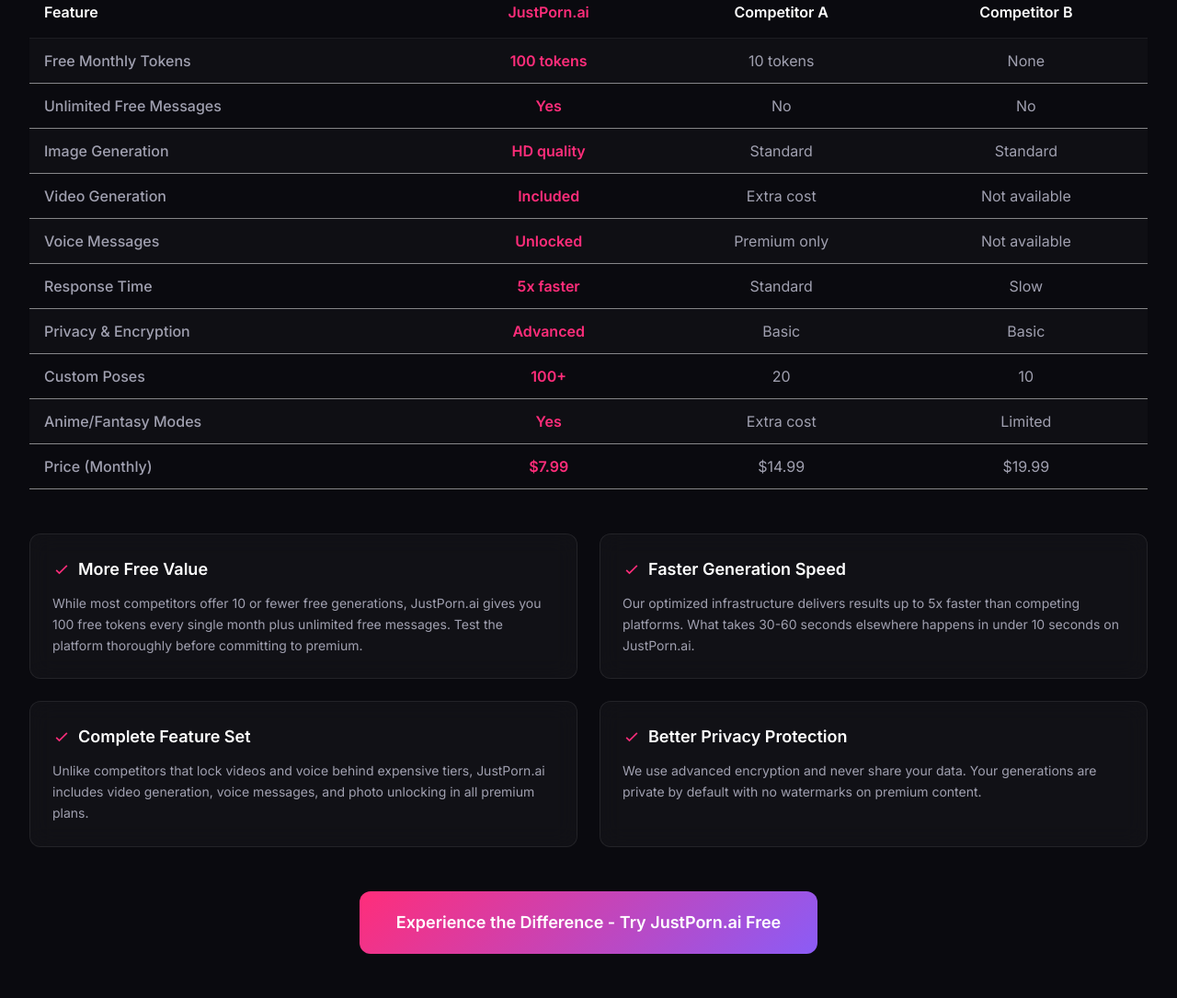
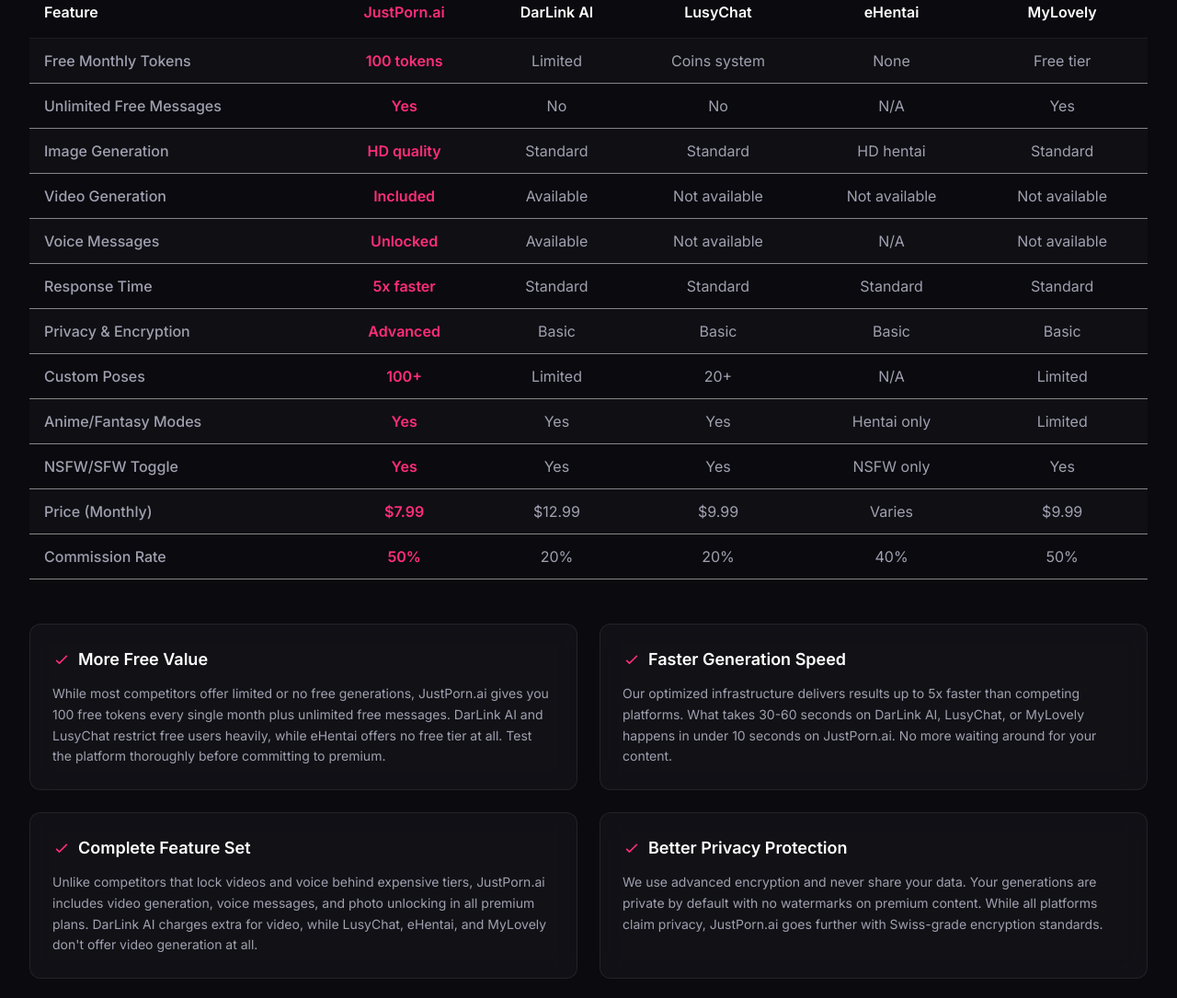
Before and after one commit to ai-affi/justporn-ai.com, a website: page index.html in a window 1280 px wide. Shown: the part 3836-4921 px from the top of the page at 92% size. Drawn offline with nearby package versions, Linux system fonts and the light colour scheme.

Commit message:
Update comparison table with real competitors (DarLink, LusyChat, eHentai, MyLovely), add 400+ words competitor analysis, add affiliate link cloaking via _redirects, add nofollow links, update affiliate base URL to /go

```diff
--- a/content.json
+++ b/content.json
@@ -122,36 +122,58 @@
     "subtitle": "See why users choose JustPorn.ai over the competition",
     "intro": "The AI adult content market has exploded with options, but not all generators deliver the same quality, speed, and privacy. We compared JustPorn.ai against the most popular alternatives to show you exactly what sets us apart.",
     "table": {
-      "headers": ["Feature", "JustPorn.ai", "Competitor A", "Competitor B"],
+      "headers": ["Feature", "JustPorn.ai", "DarLink AI", "LusyChat", "eHentai", "MyLovely"],
       "rows": [
-        ["Free Monthly Tokens", "100 tokens", "10 tokens", "None"],
-        ["Unlimited Free Messages", "Yes", "No", "No"],
-        ["Image Generation", "HD quality", "Standard", "Standard"],
-        ["Video Generation", "Included", "Extra cost", "Not available"],
-        ["Voice Messages", "Unlocked", "Premium only", "Not available"],
-        ["Response Time", "5x faster", "Standard", "Slow"],
-        ["Privacy & Encryption", "Advanced", "Basic", "Basic"],
-        ["Custom Poses", "100+", "20", "10"],
-        ["Anime/Fantasy Modes", "Yes", "Extra cost", "Limited"],
-        ["Price (Monthly)", "$7.99", "$14.99", "$19.99"]
+        ["Free Monthly Tokens", "100 tokens", "Limited", "Coins system", "None", "Free tier"],
+        ["Unlimited Free Messages", "Yes", "No", "No", "N/A", "Yes"],
+        ["Image Generation", "HD quality", "Standard", "Standard", "HD hentai", "Standard"],
+        ["Video Generation", "Included", "Available", "Not available", "Not available", "Not available"],
+        ["Voice Messages", "Unlocked", "Available", "Not available", "N/A", "Not available"],
+        ["Response Time", "5x faster", "Standard", "Standard", "Standard", "Standard"],
+        ["Privacy & Encryption", "Advanced", "Basic", "Basic", "Basic", "Basic"],
+        ["Custom Poses", "100+", "Limited", "20+", "N/A", "Limited"],
+        ["Anime/Fantasy Modes", "Yes", "Yes", "Yes", "Hentai only", "Limited"],
+        ["NSFW/SFW Toggle", "Yes", "Yes", "Yes", "NSFW only", "Yes"],
+        ["Price (Monthly)", "$7.99", "$12.99", "$9.99", "Varies", "$9.99"],
+        ["Commission Rate", "50%", "20%", "20%", "40%", "50%"]
       ]
     },
     "sections": [
       {
         "title": "More Free Value",
-        "content": "While most competitors offer 10 or fewer free generations, JustPorn.ai gives you 100 free tokens every single month plus unlimited free messages. Test the platform thoroughly before committing to premium."
+        "content": "While most competitors offer limited or no free generations, JustPorn.ai gives you 100 free tokens every single month plus unlimited free messages. DarLink AI and LusyChat restrict free users heavily, while eHentai offers no free tier at all. Test the platform thoroughly before committing to premium."
       },
       {
         "title": "Faster Generation Speed",
-        "content": "Our optimized infrastructure delivers results up to 5x faster than competing platforms. What takes 30-60 seconds elsewhere happens in under 10 seconds on JustPorn.ai."
+        "content": "Our optimized infrastructure delivers results up to 5x faster than competing platforms. What takes 30-60 seconds on DarLink AI, LusyChat, or MyLovely happens in under 10 seconds on JustPorn.ai. No more waiting around for your content."
       },
       {
         "title": "Complete Feature Set",
-        "content": "Unlike competitors that lock videos and voice behind expensive tiers, JustPorn.ai includes video generation, voice messages, and photo unlocking in all premium plans."
+        "content": "Unlike competitors that lock videos and voice behind expensive tiers, JustPorn.ai includes video generation, voice messages, and photo unlocking in all premium plans. DarLink AI charges extra for video, while LusyChat, eHentai, and MyLovely don't offer video generation at all."
       },
       {
         "title": "Better Privacy Protection",
-        "content": "We use advanced encryption and never share your data. Your generations are private by default with no watermarks on premium content."
+        "content": "We use advanced encryption and never share your data. Your generations are private by default with no watermarks on premium content. While all platforms claim privacy, JustPorn.ai goes further with Swiss-grade encryption standards."
+      },
+      {
+        "title": "DarLink AI - Limited Free Tier",
+        "content": "DarLink AI markets itself as a free AI girlfriend generator with chat, photos, and video capabilities. However, their free tier is extremely limited - you get barely enough tokens to test the platform. Based in Switzerland under FAMELINK SA, DarLink AI focuses more on the girlfriend simulation aspect rather than pure content generation. Their pricing starts at $12.99/month with only a 20% affiliate commission. While they offer NSFW/SFW toggle and custom characters, their video generation requires expensive add-ons and their response times are noticeably slower than JustPorn.ai. The platform feels more like a dating sim than a serious content creation tool."
+      },
+      {
+        "title": "LusyChat - Coin System Trap",
+        "content": "LusyChat operates on a frustrating coin-based system where free users quickly run out of currency and must constantly purchase more. Their NSFW character AI chat focuses heavily on roleplay rather than visual content generation. While they offer character creation and image generation, the quality is standard at best. Their 70% OFF promotions are misleading - the base prices are inflated to make discounts seem larger. At $9.99/month with only 20% affiliate commission, LusyChat provides poor value compared to JustPorn.ai's straightforward token system. They also lack video generation entirely and their voice features are non-existent. The platform is more suitable for text-based roleplay enthusiasts than serious content creators."
+      },
+      {
+        "title": "eHentai - Niche Limitations",
+        "content": "eHentai.ai specializes exclusively in AI hentai art generation, which immediately limits its appeal to a narrow audience. Unlike JustPorn.ai which offers realistic, anime, and fantasy modes, eHentai is locked into a single style. They offer no free tier whatsoever - you must pay before generating anything. Their commission structure at 40% seems attractive until you realize the platform has no chat features, no video generation, no voice capabilities, and no girlfriend simulation aspects. The pricing is variable and opaque, making it difficult to budget. For users wanting diverse content types beyond hentai, eHentai is simply not a viable option. JustPorn.ai covers the hentai audience while serving many others."
+      },
+      {
+        "title": "MyLovely - Basic Features",
+        "content": "MyLovely AI positions itself as an AI girlfriend free chat and love simulator, but the reality falls short of the marketing. While they do offer a free tier, the feature set is extremely basic compared to JustPorn.ai. MyLovely lacks video generation completely, offers no voice messaging, and their image generation quality is standard at best. The custom pose selection is minimal and the anime/fantasy modes are severely limited. At $9.99/month with 50% commission, the pricing seems competitive until you factor in the missing features. MyLovely works as a simple chatbot but fails as a comprehensive content creation platform. Users quickly outgrow its capabilities and migrate to more advanced solutions like JustPorn.ai."
+      },
+      {
+        "title": "Why JustPorn.ai Wins",
+        "content": "JustPorn.ai dominates the AI adult content space by combining the best features of all competitors while eliminating their weaknesses. We offer 100 free monthly tokens with unlimited messages - more generous than DarLink AI's restrictions, LusyChat's coin traps, eHentai's paywall, and comparable to MyLovely's limited free tier. Our video generation is included, not extra like DarLink AI or non-existent like the others. We provide 100+ custom poses versus the limited libraries elsewhere. Our 5x faster response time means less waiting and more creating. With HD quality across realistic, anime, and fantasy modes, advanced privacy encryption, and transparent pricing at $7.99/month, JustPorn.ai delivers unmatched value. The 50% affiliate commission is among the highest in the industry, proving our confidence in the product."
       }
     ],
     "cta": "Experience the Difference - Try JustPorn.ai Free"
--- a/index.html
+++ b/index.html
@@ -399,7 +399,7 @@
     // CONFIGURATION - Changez l'ID affilié ici
     // ============================================
     const AFFILIATE_ID = 'AFFILIATE_ID';
-    const AFFILIATE_BASE_URL = 'https://justporn.ai/';
+    const AFFILIATE_BASE_URL = '/go';
 
     // ============================================
     // i18n SYSTEM - Charge le JSON et injecte les textes
@@ -518,12 +518,15 @@
       if (comparison.table) {
         const headers = comparison.table.headers || [];
         const rows = comparison.table.rows || [];
+        const affiliateLinks = ['', '', '/darlink', '/lusychat', '/ehentai', '/mylovely'];
 
         tableContainer.innerHTML = `
           <thead>
             <tr class="border-b border-jp-border">
               ${headers.map((h, i) => `
-                <th class="py-4 px-4 ${i === 0 ? 'text-left' : 'text-center'} ${i === 1 ? 'text-jp-rose' : ''} font-semibold">${h}</th>
+                <th class="py-4 px-4 ${i === 0 ? 'text-left' : 'text-center'} ${i === 1 ? 'text-jp-rose' : ''} font-semibold">
+                  ${affiliateLinks[i] ? `<a href="${affiliateLinks[i]}" rel="nofollow" class="hover:text-jp-rose transition-colors">${h}</a>` : h}
+                </th>
               `).join('')}
             </tr>
           </thead>
```
Also changed, not shown: de/index.html (+1 -1 lines), es/index.html (+1 -1 lines), fr/index.html (+1 -1 lines), 1 other file.
